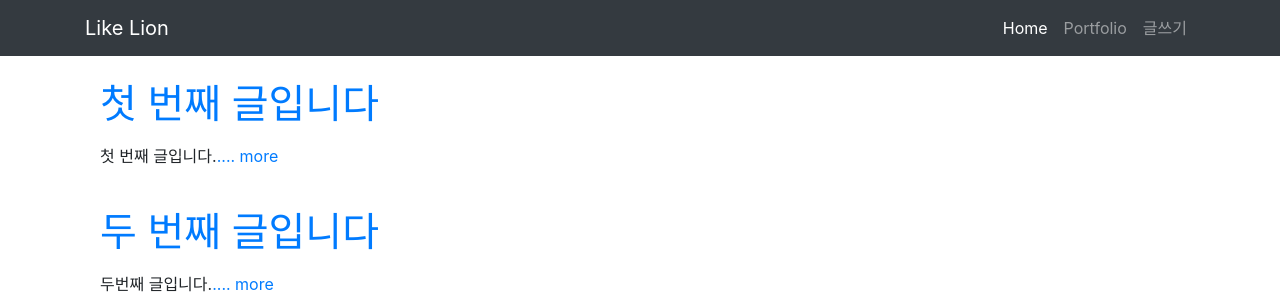
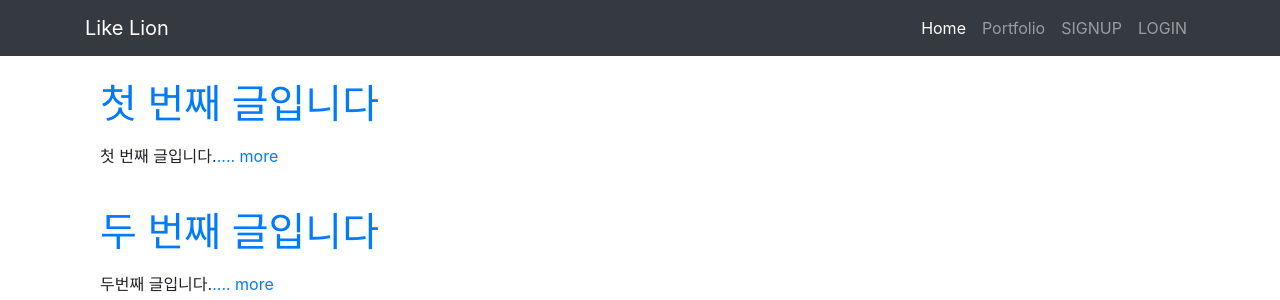
Before and after one commit to gyuribak/blog, a Django app: page /blog/ in a window 1280 px wide. Shown: the top 300 px of the page. Run offline with Django 3.2, Linux system fonts and the light colour scheme; data comes from the database, SQL or seed files in the repository; both versions use the stored data as it was after the commit; some libraries are stand-ins or nearby versions.

Commit message:
blog update

```diff
--- a/blog/settings.py
+++ b/blog/settings.py
@@ -27,6 +27,7 @@ INSTALLED_APPS = [
     'django.contrib.staticfiles',
     'blogapp.apps.BlogappConfig',
     'portfolio.apps.PortfolioConfig',
+    'accounts.apps.AccountsConfig',
 ]
 
 MIDDLEWARE = [
--- a/blog/templates/base.html
+++ b/blog/templates/base.html
@@ -22,9 +22,34 @@
                 </button>
                 <div class="collapse navbar-collapse" id="navbarNavAltMarkup">
                     <div class="navbar-nav ml-auto">
-                        <a class="nav-item nav-link active" href="{% url 'blog' %}">Home</span></a>
-                        <a class="nav-item nav-link" href="{% url 'portfolio' %}">Portfolio</a>
-                        <a class="nav-item nav-link" href="{% url 'new' %}">글쓰기</a>
+                        <li class = "nav-item">
+                            <a class="nav-item nav-link active" href="{% url 'blog' %}">Home</span></a>
+                        </li>
+                        <li class = "nav-item">
+                            <a class="nav-item nav-link" href="{% url 'portfolio' %}">Portfolio</a>
+                        </li>
+                        {% if user.is_authenticated %}
+                        <li class="nav-item dropdown">
+                            <a class="nav-link dropdown-toggle" id="navbarDropdown" role="button" data-toggle="dropdown"
+                                aria-haspopup="true" aria-expanded="false">환영합니다. {{ user.username }} 님!</a>
+                            <div class="dropdown-menu" aria-labelledby="navbarDropdown">
+                                <a class="dropdown-item" href="{% url 'new' %}">글쓰기</a>
+                                <a class="dropdown-item" href="javascript:{document.getElementById('logout').submit()}">Logout</a>
+                                <form id="logout" method="POST" action="{% url 'logout' %}">
+                                    {% csrf_token %} <input type="hidden" />
+                                </form>
+                            </div>
+                         </li>
+                        {% else %}
+                        <li class = "nav-item">
+                            <a class="nav-item nav-link" href="{% url 'signup' %}">SIGNUP</a>
+                        </li>
+                        <li class = "nav-item">
+                            <a class="nav-item nav-link" href="{% url 'login' %}">LOGIN</a>
+                        </li>
+                        {% endif %}
+                    </ul>
+
                     </div>
                 </div>
             </div>
--- a/blog/urls.py
+++ b/blog/urls.py
@@ -4,10 +4,12 @@ from django.conf import settings
 from django.conf.urls.static import static
 import blogapp.views
 import portfolio.views
+import accounts.views
 
 urlpatterns = [
     path('admin/', admin.site.urls),
     path('blog/',blogapp.views.blog, name = 'blog'),
     path('blogapp/', include('blogapp.urls')),
-   path('portfolio/', include('portfolio.urls')),
+    path('portfolio/', include('portfolio.urls')),
+    path('accounts/', include('accounts.urls')),
 ] + static(settings.MEDIA_URL, document_root=settings.MEDIA_ROOT)
```
Also changed, not shown: db.sqlite3.
